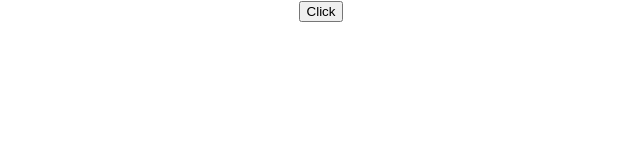
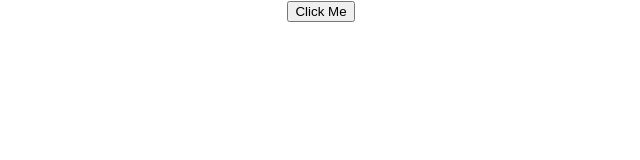
Before and after one commit to python-benedict/react-series, a React (Create React App) app: page / in a window 1280 px wide. Shown: the top 160 px of the page, without its empty margins (319-959 px from the left). Built offline with nearby package versions, Linux system fonts and the light colour scheme.

Commit message:
created an event handler for class component

```diff
--- a/src/App.js
+++ b/src/App.js
@@ -6,11 +6,13 @@ import Welcome from './components/Welcome';
 import Message from './components/Message';
 import Counter from './components/Counter';
 import FunctionClick from './components/FunctionClick';
+import ClassClick from './components/ClassClick';
 
 function App() {
   return (
     <div className="App">
-      <FunctionClick />
+      {/* <FunctionClick /> */}
+      <ClassClick />
       {/* <Greet name="Jikla" heroName="Steve Jobs"/> */}
       {/* <Welcome name="Benedict" heroName="Linux"/> */}
     </div>
--- a/src/components/classClick.js
+++ b/src/components/classClick.js
@@ -1,11 +1,16 @@
 import React, { Component } from 'react'
 
-export class classClick extends Component {
+export class ClassClick extends Component {
+    clickHandler() {
+        console.log("I was clicked")
+    }
   render() {
     return (
-      <div>classClick</div>
+      <div>
+        <button onClick={this.clickHandler}>Click Me</button>
+      </div>
     )
   }
 }
 
-export default classClick
+export default ClassClick
```
Also changed, not shown: 1 other file (tests, documents, lock files or other folders).
